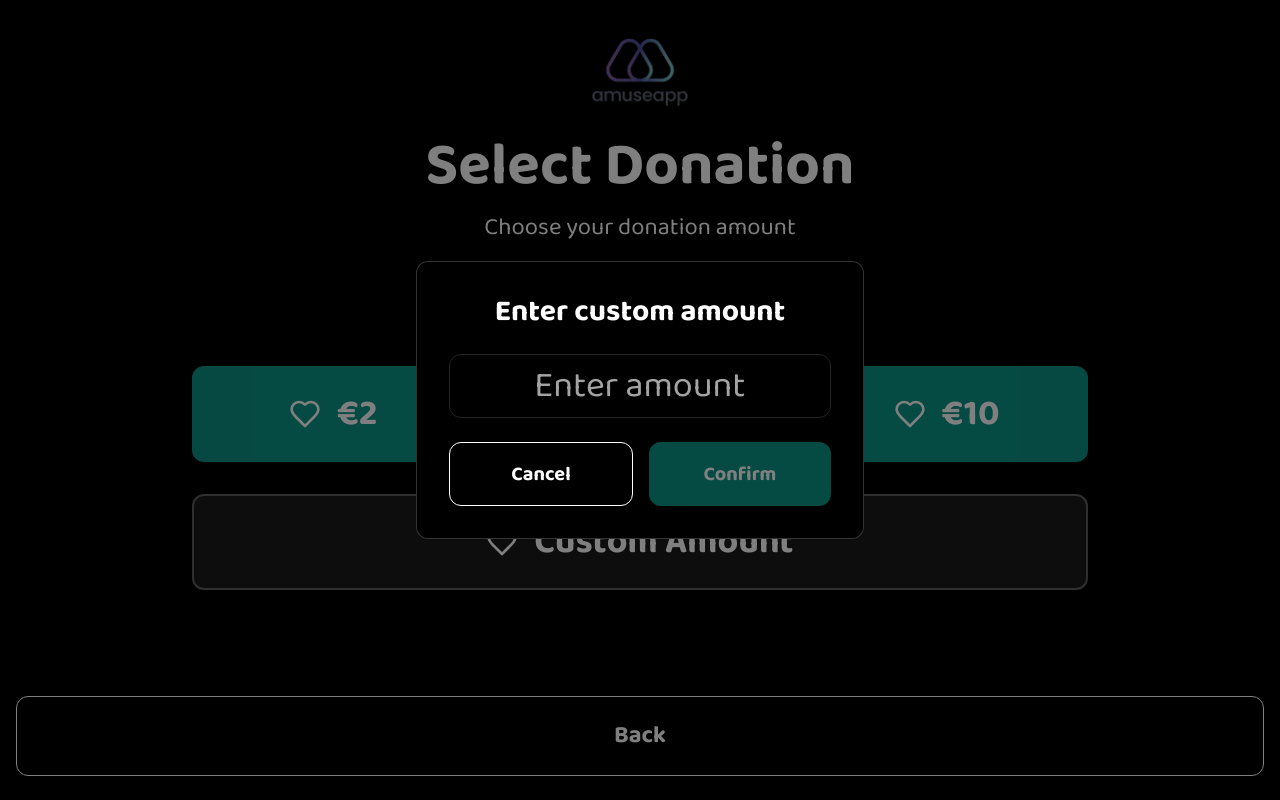
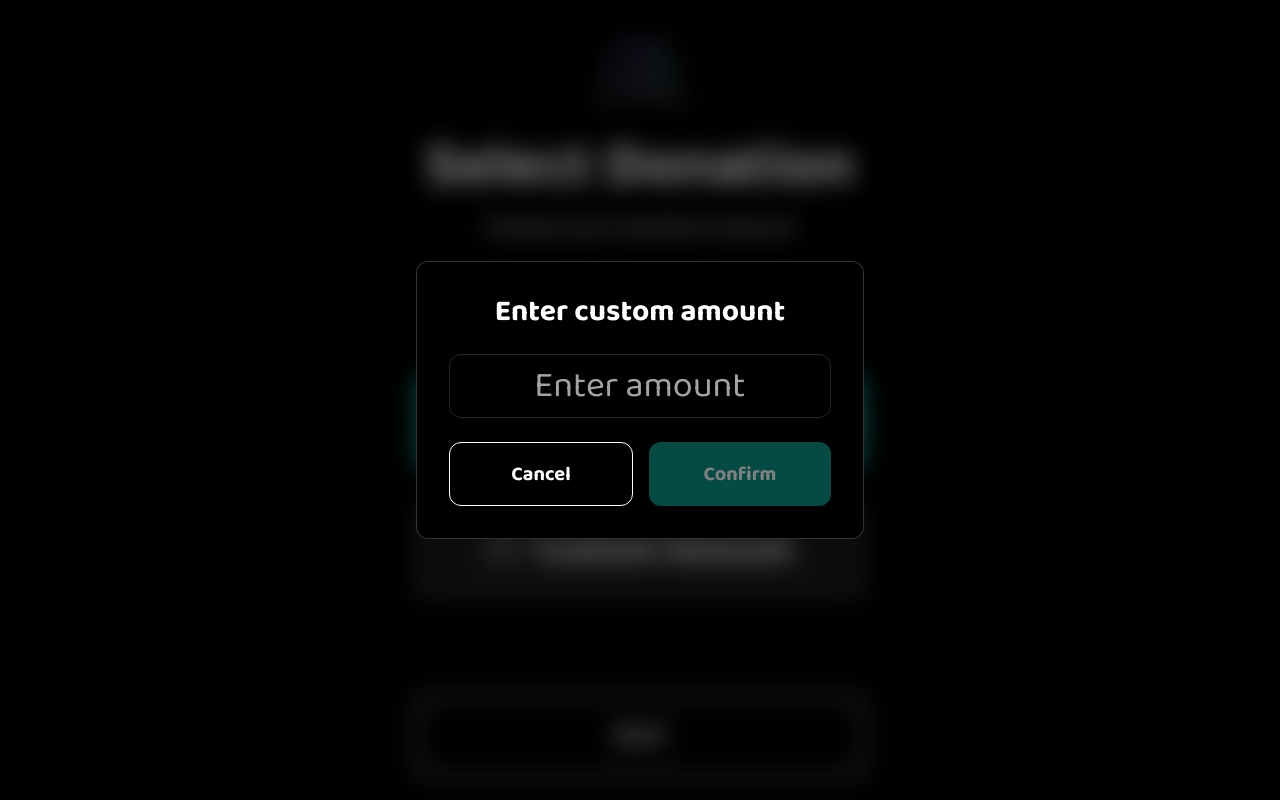
Before and after one commit to daro-hub/totemWebApp, a Next.js app: page /donation-selector in a window 1280 px wide. Both pictures are taken after a click on the button "Custom Amount". Built offline with nearby package versions, Linux system fonts and the light colour scheme.

Commit message:
Refactor UI components for improved layout and styling; adjust button and text properties in DonationSelector, LanguageSelector, PageLayout, and Dialog for better visual consistency and user experience.

```diff
--- a/app/donation-selector/page.tsx
+++ b/app/donation-selector/page.tsx
@@ -46,18 +46,18 @@ export default function DonationSelectorPage() {
         title={translations.selectDonation}
         subtitle={translations.chooseDonation}
         navigation={
-          <div className="flex gap-4 w-full">
+          <div className="w-full max-w-md space-y-4">
             <Button
               onClick={handleBack}
               variant="outline"
-              className="flex-1 h-20 text-2xl font-bold border-white text-white hover:bg-white/10"
+              className="w-full h-20 text-2xl font-bold border-2 border-white bg-black hover:bg-white/10 text-white rounded-lg"
             >
               {translations.back}
             </Button>
           </div>
         }
       >
-        <div className="flex flex-col items-center justify-center gap-8 w-full max-w-4xl">
+        <div className="flex flex-col items-center justify-center gap-8 w-full max-w-md">
           {/* Predefined amounts - in a single horizontal row */}
           <div className="grid grid-cols-3 gap-6 w-full">
             {predefinedAmounts.map((amount) => (
--- a/components/LanguageSelector.tsx
+++ b/components/LanguageSelector.tsx
@@ -150,7 +150,7 @@ export function LanguageSelector() {
 
         {/* Language Grid */}
         {!isLoading && (
-          <div className="grid grid-cols-2 gap-6 w-full max-w-2xl">
+          <div className="grid grid-cols-2 gap-6 w-full mb-10 max-w-2xl">
             {availableLanguages.map((language, index) => (
               <LanguageButton
                 key={`${language.language_id}-${language.code}-${index}`}
--- a/components/PageLayout.tsx
+++ b/components/PageLayout.tsx
@@ -31,7 +31,7 @@ export function PageLayout({
           {title}
         </h1>
         {subtitle && (
-          <p className="text-white text-2xl">
+          <p className="text-white mb-4 text-2xl">
             {subtitle}
           </p>
         )}
--- a/components/ui/Dialog.tsx
+++ b/components/ui/Dialog.tsx
@@ -56,7 +56,7 @@ const Dialog = ({ open, onOpenChange, children }: DialogProps) => {
   return (
     <div className="fixed inset-0 z-50 flex items-center justify-center">
       <div
-        className="fixed inset-0 bg-black/50"
+        className="fixed inset-0 bg-black/50 backdrop-blur-md"
         onClick={() => onOpenChange(false)}
       />
       <div className="relative z-50">
```
